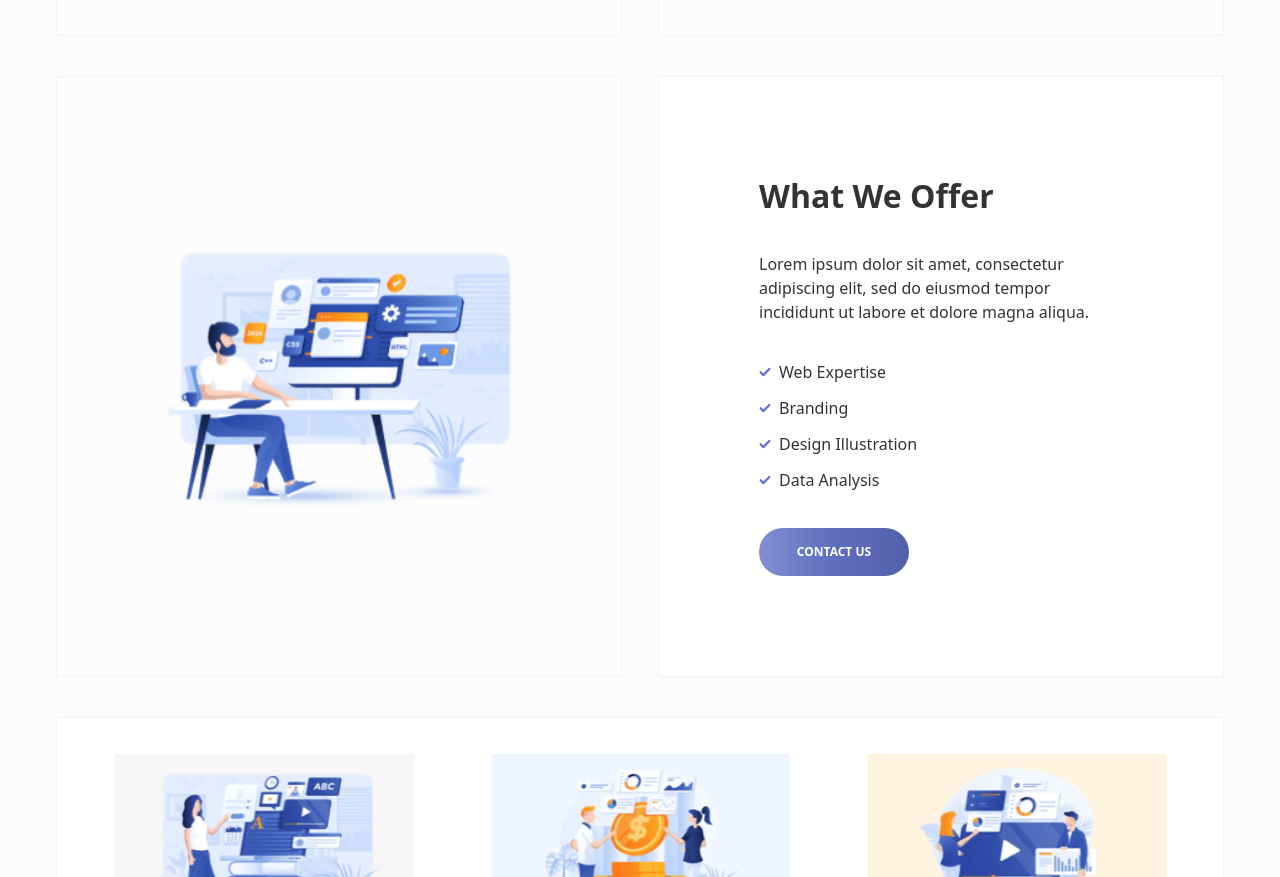
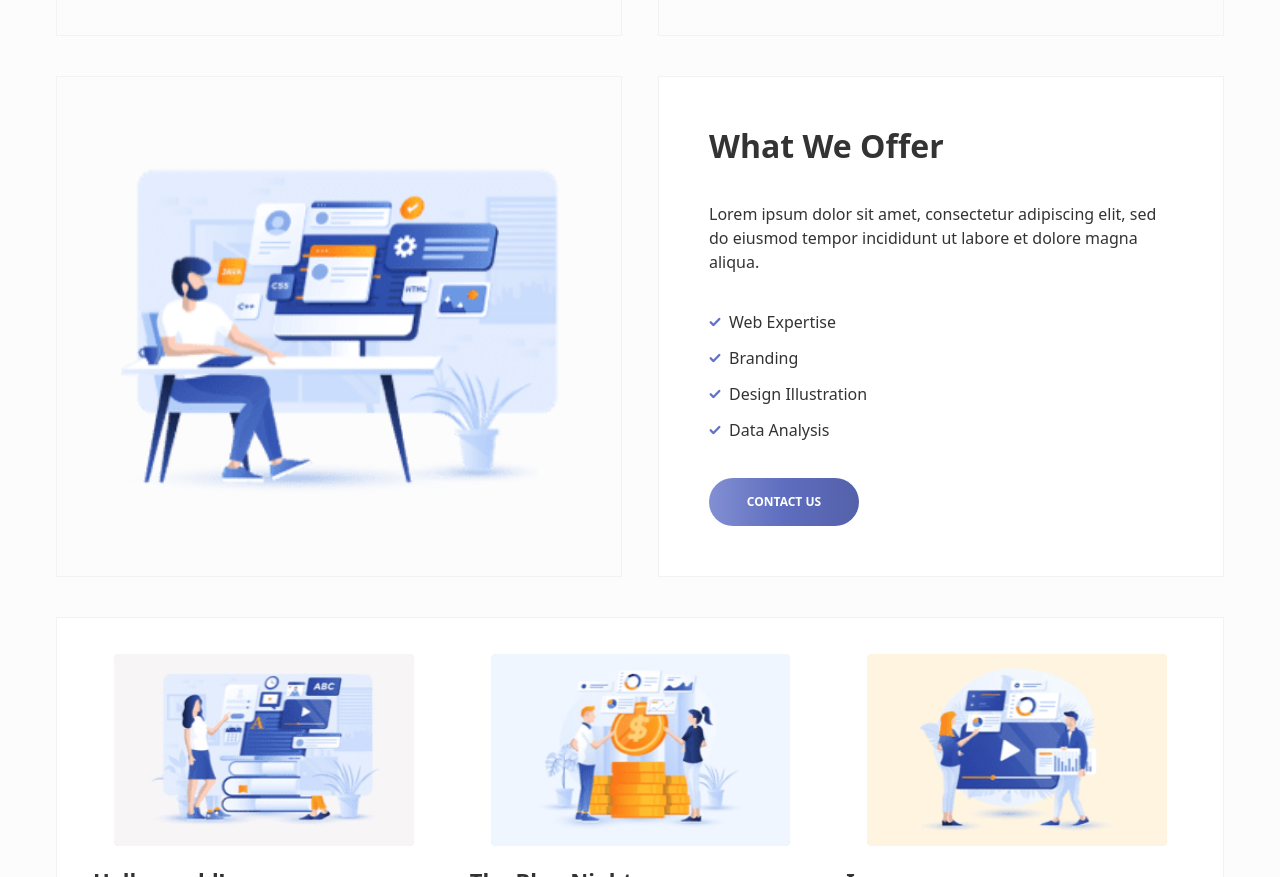
Before and after one commit to HudorHasHasHa/LandingPage, a website: page index.html in a window 1280 px wide. Shown: the part 1689-2566 px from the top of the page. Drawn offline with nearby package versions, Linux system fonts and the light colour scheme.

Commit message:
deleted copies of offer paddings

```diff
--- a/src/sass/layout.scss
+++ b/src/sass/layout.scss
@@ -1580,10 +1580,9 @@ footer{
 
   .offer{
     .component-wrapper{
-      padding: 50px 50px;
+      padding: 0;
     }
     .offer-logo-wrapper{
-      padding: 50px 50px;
       display: flex;
       align-items: center;
       .offer-logo-mobile{
```
Also changed, not shown: src/css/layout.css.
